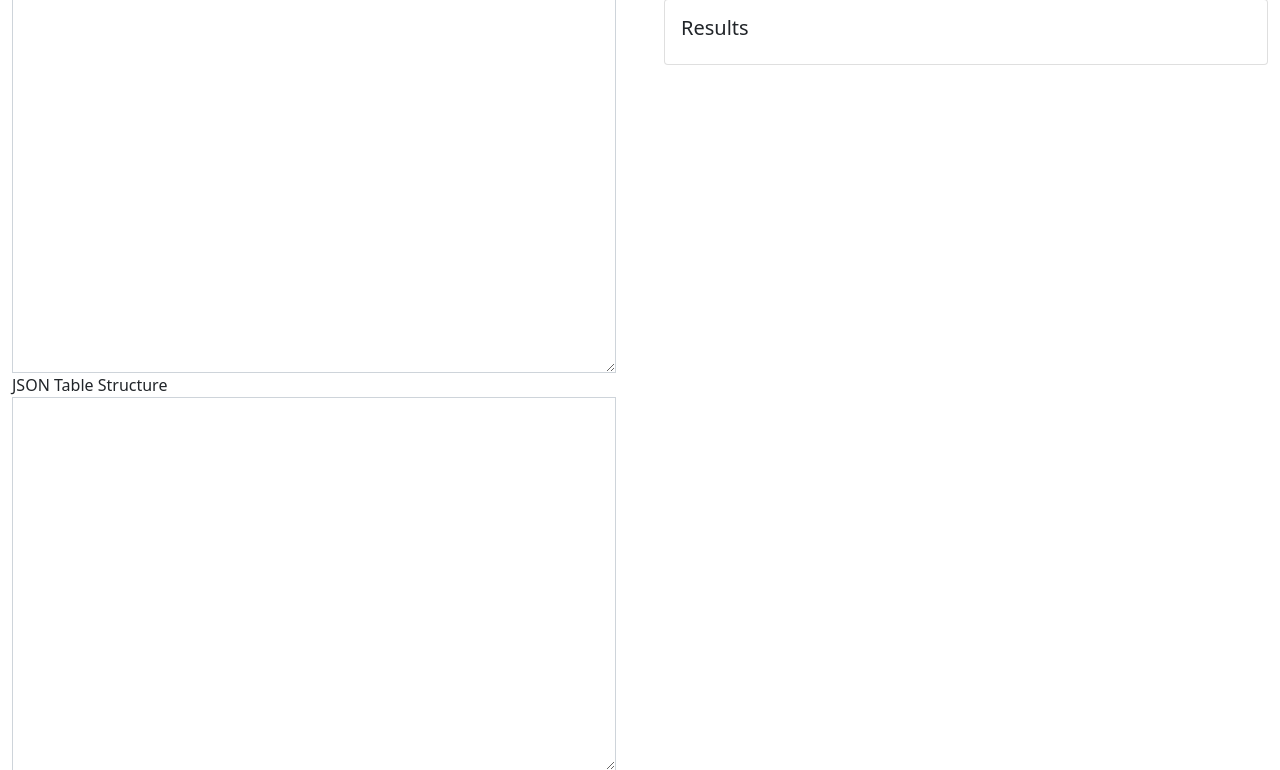
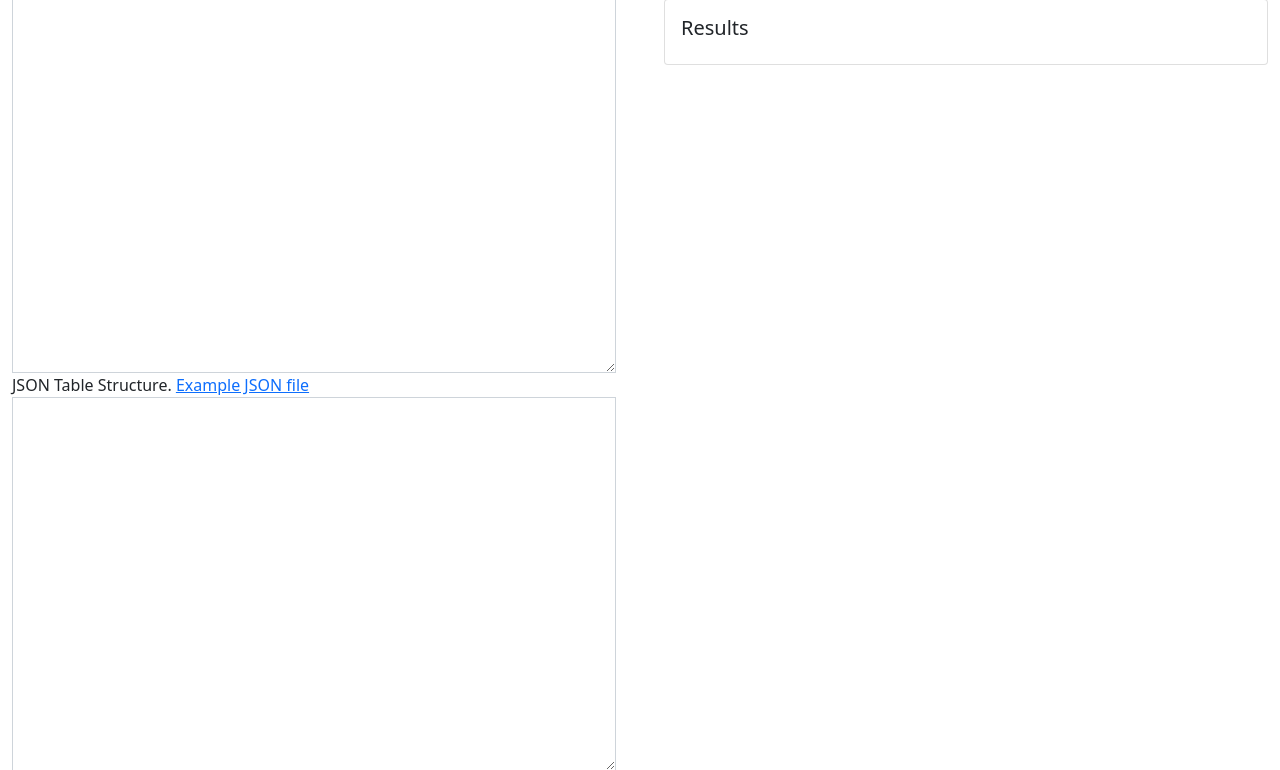
Before and after one commit to secyan/secyan_gen, a Flask app: page / in a window 1280 px wide. Shown: the part 49-819 px from the top of the page. Run offline with Flask 2, Linux system fonts and the light colour scheme; some libraries are stand-ins or nearby versions.

Commit message:
fix html

```diff
--- a/templates/index.html
+++ b/templates/index.html
@@ -56,7 +56,7 @@
         </div>
 
         <div class="form-group purple-border">
-            <label for="table_structure">JSON Table Structure</label>
+            <label for="table_structure">JSON Table Structure. <a href="https://github.com/sirily11/SECYAN-GEN/blob/master/examples/table_config.json" target="_blank">Example JSON file</a></label>
             <textarea class="form-control rounded-0" id="table_structure" rows="15"></textarea>
         </div>
         <button type="button" class="btn btn-primary m-2" onclick="onClick()">Submit</button>
```
Also changed, not shown: .github/workflows/deploy.yml.
